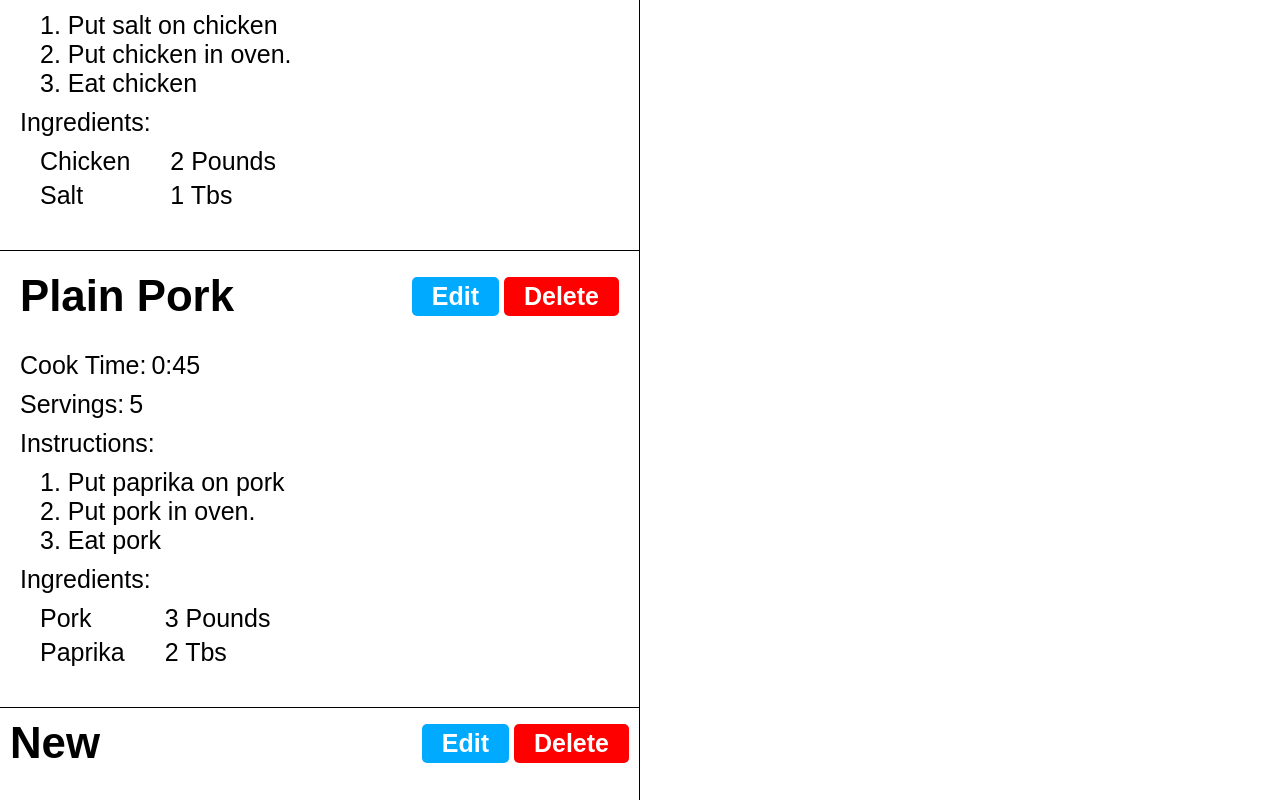
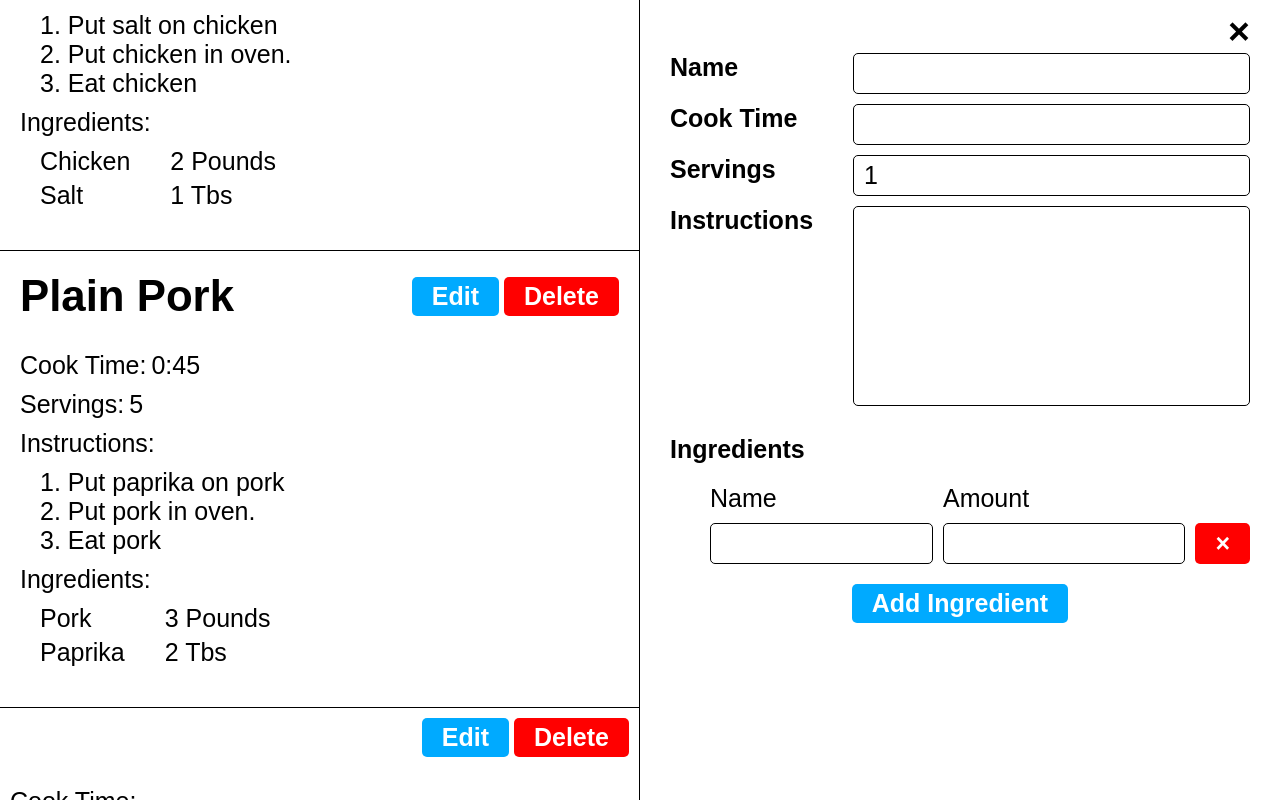
Before and after one commit to jaykay98/react-recipes, a React (Vite) app: page / in a window 1280 px wide. Both pictures are taken after a click on the button "Add Recipe". Shown: the part 206-1006 px from the top of the page. Built offline with nearby package versions, Linux system fonts and the light colour scheme; the HTML template or start-up script is replaced by a standard one.

Commit message:
Add functionality to Edit and Delete buttons

```diff
--- a/src/App.jsx
+++ b/src/App.jsx
@@ -39,19 +39,20 @@ function App() {
   function handleRecipeAdd() {
     const newRecipe = {
       id: uuidv4(),
-      name: 'New',
+      name: '',
       servings: 1,
-      cookTime: '1:00',
-      instructions: 'Instr.',
+      cookTime: '',
+      instructions: '',
       ingredients: [
         {
           id: uuidv4(),
-          name: 'Name',
-          amount: '1 Tbsp',
+          name: '',
+          amount: '',
         },
       ],
     };
 
+    setSelectedRecipeId(newRecipe.id);
     setRecipes([...recipes, newRecipe]);
   }
 
@@ -63,6 +64,9 @@ function App() {
   }
 
   function handleRecipeDelete(id) {
+    if (selectedRecipeId != null && selectedRecipeId === id) {
+      setSelectedRecipeId(undefined);
+    }
     setRecipes(recipes.filter((recipe) => recipe.id !== id));
   }
 
--- a/src/components/RecipeEdit.jsx
+++ b/src/components/RecipeEdit.jsx
@@ -1,11 +1,12 @@
 import React, { useContext } from 'react';
 import RecipeIngredientEdit from './RecipeIngredientEdit';
 import { RecipeContext } from '../App';
+import { v4 as uuidv4 } from 'uuid';
 
 export default function RecipeEdit(props) {
   const { recipe } = props;
 
-  const { handleRecipeChange } = useContext(RecipeContext);
+  const { handleRecipeChange, handleRecipeSelect } = useContext(RecipeContext);
 
   function handleChange(changes) {
     handleRecipeChange(recipe.id, { ...recipe, ...changes });
@@ -20,10 +21,32 @@ export default function RecipeEdit(props) {
     handleChange({ ingredients: newIngredients });
   }
 
+  function handleIngredientAdd() {
+    const newIngredient = {
+      id: uuidv4(),
+      name: '',
+      amount: '',
+    };
+    handleChange({ ingredients: [...recipe.ingredients, newIngredient] });
+  }
+
+  function handleIngredientDelete(id) {
+    handleChange({
+      ingredients: recipe.ingredients.filter(
+        (ingredient) => ingredient.id !== id
+      ),
+    });
+  }
+
   return (
     <div className="recipe-edit">
       <div className="recipe-edit__remove-button-container">
-        <button className="btn recipe-edit__remove-button">&times;</button>
+        <button
+          className="btn recipe-edit__remove-button"
+          onClick={() => handleRecipeSelect(undefined)}
+        >
+          &times;
+        </button>
       </div>
       <div className="recipe-edit__details-grid">
         <label htmlFor="name" className="recipe-edit__label">
@@ -35,7 +58,7 @@ export default function RecipeEdit(props) {
           id="name"
           className="recipe-edit__input"
           value={recipe.name}
-          onInput={(event) => handleChange({ name: event.target.value })}
+          onChange={(event) => handleChange({ name: event.target.value })}
         />
         <label htmlFor="cookTime" className="recipe-edit__label">
           Cook Time
@@ -46,7 +69,7 @@ export default function RecipeEdit(props) {
           id="cookTime"
           className="recipe-edit__input"
           value={recipe.cookTime}
-          onInput={(event) => handleChange({ cookTime: event.target.value })}
+          onChange={(event) => handleChange({ cookTime: event.target.value })}
         />
         <label htmlFor="servings" className="recipe-edit__label">
           Servings
@@ -58,7 +81,7 @@ export default function RecipeEdit(props) {
           id="servings"
           className="recipe-edit__input"
           value={recipe.servings}
-          onInput={(event) =>
+          onChange={(event) =>
             handleChange({ servings: parseInt(event.target.value) || '' })
           }
         />
@@ -69,7 +92,7 @@ export default function RecipeEdit(props) {
           name="instructions"
           id="instructions"
           className="recipe-edit__input"
-          onInput={(event) =>
+          onChange={(event) =>
             handleChange({ instructions: event.target.value })
           }
           value={recipe.instructions}
@@ -85,12 +108,18 @@ export default function RecipeEdit(props) {
           <RecipeIngredientEdit
             key={ingredient.id}
             ingredient={ingredient}
-            handleIngredientChange={handleChange}
+            handleIngredientChange={handleIngredientChange}
+            handleIngredientDelete={handleIngredientDelete}
           />
         ))}
       </div>
       <div className="recipe-edit__add-ingredient-btn-container">
-        <button className="btn btn--primary">Add Ingredient</button>
+        <button
+          className="btn btn--primary"
+          onClick={() => handleIngredientAdd()}
+        >
+          Add Ingredient
+        </button>
       </div>
     </div>
   );
--- a/src/components/RecipeIngredientEdit.jsx
+++ b/src/components/RecipeIngredientEdit.jsx
@@ -1,7 +1,7 @@
 import React from 'react';
 
 export default function RecipeIngredientEdit(props) {
-  const { ingredient, handleIngredientChange } = props;
+  const { ingredient, handleIngredientChange, handleIngredientDelete } = props;
 
   function handleChange(changes) {
     handleIngredientChange(ingredient.id, { ...ingredient, ...changes });
@@ -13,15 +13,20 @@ export default function RecipeIngredientEdit(props) {
         className="recipe-edit__input"
         type="text"
         value={ingredient.name}
-        onInput={(event) => handleChange({ name: event.target.value })}
+        onChange={(event) => handleChange({ name: event.target.value })}
       />
       <input
         className="recipe-edit__input"
         type="text"
         value={ingredient.amount}
-        onInput={(event) => handleChange({ amount: event.target.value })}
+        onChange={(event) => handleChange({ amount: event.target.value })}
       />
-      <button className="btn btn--danger">&times;</button>
+      <button
+        className="btn btn--danger"
+        onClick={() => handleIngredientDelete(ingredient.id)}
+      >
+        &times;
+      </button>
     </>
   );
 }
```
